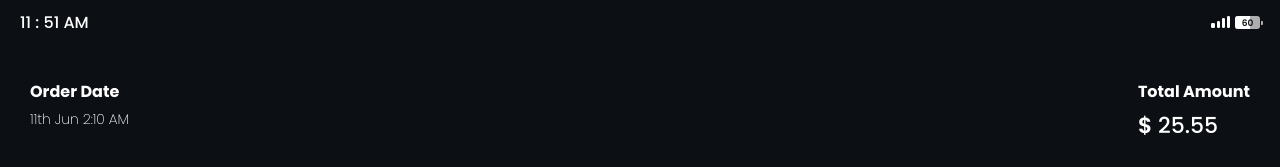
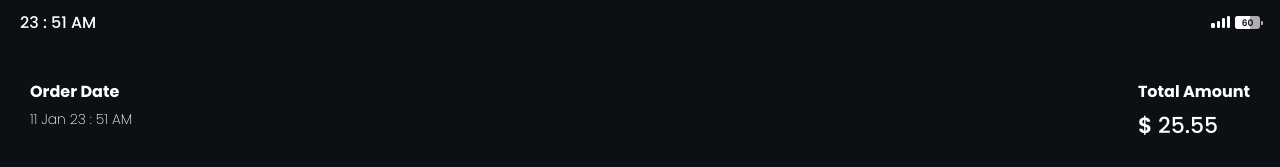
Before and after one commit to 3bdel3ziz-T/Coffee-app-angular, an Angular app: page /history in a window 1280 px wide. Shown: the top 167 px of the page. Built offline with nearby package versions, Linux system fonts and the light colour scheme.

Commit message:
adding more features to history component

```diff
--- a/src/app/models/types/cart-item.ts
+++ b/src/app/models/types/cart-item.ts
@@ -1,10 +1,6 @@
 import { Id, Item } from "./coffee"
 import { SizeOrDose, Size, Dose } from "./size"
 
-export type OrderItem = {
-  date: Date,
-  cartItem: CartItem[],
-}
 export type CartItem = {
   item: Item,
   amounts: Amount
--- /dev/null
+++ b/src/app/models/types/order-history.ts
@@ -0,0 +1,12 @@
+import { CartItem, ItemRef } from "./cart-item"
+
+export type OrderRef = {
+  date: Date,
+  cartRef: ItemRef[]
+  isAccepted: boolean;
+}
+export type OrderItem = {
+  date: Date,
+  cartData: CartItem[],
+  isAccepted: boolean,
+}
--- a/src/app/models/types/user.ts
+++ b/src/app/models/types/user.ts
@@ -1,13 +1,15 @@
 import { ItemRef } from "./cart-item"
 import { Id } from "./coffee"
+import { OrderRef } from "./order-history"
 
 export type User = {
+  userId: string,
   userName: string,
   age?: number,
   email: string,
   cartData: ItemRef[],
   favData: Id[],
-  historyData: (ItemRef[])[],
-  appMode:'light' | 'dark',
+  historyData: (OrderRef[])[],
+  appMode: 'light' | 'dark',
 
 }
--- a/src/app/modules/cart/components/cart/cart.component.html
+++ b/src/app/modules/cart/components/cart/cart.component.html
@@ -2,7 +2,7 @@
   @if (cart.length) {
   <section class="page-content">
     <div class="cart-list">
-      @for (data of cart; track $index) {
+      @for (data of cart; track $index) { @if (isQty1(data.amounts)) {
       <product-item
         [itemData]="data.item"
         [sideTemplate]="isQty1(data.amounts) ? orderDetails : tags"
@@ -84,7 +84,7 @@
           }
         </div>
       </ng-template>
-      }
+      } }
     </div>
   </section>
   @if (cart.length) {
@@ -96,7 +96,7 @@
     <button btnShape>Pay</button>
   </div>
   } }@else {
-    <msg [msg]="'your cart is empty!'" [btnTxt]="'order coffee now!'"></msg>
+  <msg [msg]="'your cart is empty!'" [btnTxt]="'order coffee now!'"></msg>
   }
   <menu-bar></menu-bar>
 </section>
--- a/src/app/modules/orders-history/components/history/history.component.html
+++ b/src/app/modules/orders-history/components/history/history.component.html
@@ -7,15 +7,15 @@
         <div class="item-head">
           <div class="date">
             <h4>order date</h4>
-            <!-- <span>{{orderDate}}</span> -->
-            <span>11th Jun 2:10 AM</span>
+            <span>{{getDate(history.date)}}</span>
+            <!-- <span>11th Jun 2:10 AM</span> -->
           </div>
           <div class="total">
             <h4>Total Amount</h4>
-            <price [price]="orderTotal(history)" [priceSize]="'22px'"></price>
+            <price [price]="orderTotal(history.cartData)" [priceSize]="'22px'"></price>
           </div>
         </div>
-        @for (cartItem of history; track $index) {
+        @for (cartItem of history.cartData; track $index) {
         <product-item
           [sideContentBoxFlex]="{ direction: 'row', gap: '30px' }"
           [titlesSize]="{ mainTitle: '18px', subTitle: '10px' }"
--- a/src/app/modules/orders-history/components/history/history.component.ts
+++ b/src/app/modules/orders-history/components/history/history.component.ts
@@ -1,15 +1,15 @@
 import { Component, OnInit } from '@angular/core';
-import { RouterLink } from '@angular/router';
 import { PriceComponent } from 'src/app/modules/shared/components/price/price.component';
 import { ProductItemComponent } from 'src/app/modules/shared/components/product-item/product-item.component';
 import { HistoryService } from '../../services/history.service';
-import { CartItem, ItemRef } from 'src/app/models/types/cart-item';
+import { CartItem } from 'src/app/models/types/cart-item';
 import { CartService } from 'src/app/modules/cart/services/cart.service';
 import { Price, SizeOrDose } from 'src/app/models/types/size';
 import { Id } from 'src/app/models/types/coffee';
 import { MenuBarComponent } from 'src/app/modules/shared/components/menu-bar/menu-bar.component';
 import { MsgComponent } from 'src/app/modules/shared/components/msg/msg.component';
 import { BtnShapeDirective } from 'src/app/custom_directives/btn-shape.directive';
+import { OrderItem } from 'src/app/models/types/order-history';
 
 @Component({
   selector: 'history-page',
@@ -17,18 +17,33 @@ import { BtnShapeDirective } from 'src/app/custom_directives/btn-shape.directive
   styleUrl: './history.component.scss',
   standalone: true,
   imports:
-    [ProductItemComponent, PriceComponent,MenuBarComponent, MsgComponent, BtnShapeDirective]
+    [ProductItemComponent, PriceComponent, MenuBarComponent, MsgComponent, BtnShapeDirective]
 })
 export class HistoryComponent {
-  historyItems: CartItem[][] = []
+  historyItems: OrderItem[] = []
   constructor(
     private historyService: HistoryService,
     private cartService: CartService) {
     this.historyService.historyObservable.subscribe({
-      next: (historyItems: CartItem[][]) => {
+      next: (historyItems: OrderItem[]) => {
         this.historyItems = historyItems
       }
     })
+  }
+
+  getDate(date: Date): string {
+    const day = date.getDate(),
+      hours = date.getHours(),
+      minutes = date.getMinutes(),
+      months = ["Jan", "Feb", "Mar", "Apr", "May", "Jun", "Jul", "Aug", "Sep", "Oct", "Nov", "Dec"];
+
+    let letter: string = '';
+    day === 1 ? letter = 'st' :
+      day === 2 ? letter = 'nd' :
+        day === 3 ? 'nd' : 'th'
+
+    let orderDate: string = `${day}${letter} ${months[date.getMonth()]} ${hours >= 12 ? hours - 12 : hours + 12} : ${minutes < 10 ? '0' : ''}${minutes} ${hours < 12 ? 'AM' : 'PM'}`;
+    return orderDate
   }
 
   ToPrice(price: number): Price {
--- a/src/app/modules/orders-history/services/history.service.ts
+++ b/src/app/modules/orders-history/services/history.service.ts
@@ -1,16 +1,18 @@
 import { Injectable } from '@angular/core';
-import { Observable, Observer, of } from 'rxjs';
-import { CartItem, ItemRef } from 'src/app/models/types/cart-item';
+import { Observable, of } from 'rxjs';
 import { CartService } from '../../cart/services/cart.service';
+import { OrderItem, OrderRef } from 'src/app/models/types/order-history';
 
 @Injectable({
   providedIn: 'root'
 })
 export class HistoryService {
-  private historyItemsRef: ItemRef[][] = []
+  private historyItemsRef: OrderRef[] = []
   constructor(private cartService: CartService) {
     this.historyItemsRef = [
-      [
+      {
+        date: new Date,
+        cartRef: [
           {
             itemId: 'C1',
             amounts: [
@@ -41,8 +43,11 @@ export class HistoryService {
               }
             ]
           },
-      ],
-      [
+        ], isAccepted: true
+      },
+      {
+        date: new Date,
+        cartRef: [
           {
             itemId: 'C3',
             amounts: [
@@ -73,19 +78,24 @@ export class HistoryService {
               }
             ]
           },
-      ],
+        ], isAccepted: true
+      }
     ]
   }
 
-  private getHistory(historyRef: ItemRef[][]): CartItem[][] {
-    let historyItems: CartItem[][] = [];
-    historyRef.forEach((e: ItemRef[]) => {
-      historyItems.push(this.cartService.getCartItemsByRef(e))
+  private getHistory(historyRef: OrderRef[]): OrderItem[] {
+    let historyItems: OrderItem[] = [];
+    historyRef.forEach((e: OrderRef, i: number) => {
+      historyItems.push({
+        date: historyRef[i].date,
+        cartData: this.cartService.getCartItemsByRef(e.cartRef),
+        isAccepted: true
+      })
     })
     return historyItems
   }
 
-  get historyObservable(): Observable<CartItem[][]> {
+  get historyObservable(): Observable<OrderItem[]> {
     return of(this.getHistory(this.historyItemsRef))
   }
 }
--- a/src/app/modules/shared/components/header/header.component.ts
+++ b/src/app/modules/shared/components/header/header.component.ts
@@ -2,17 +2,20 @@ import { Component, OnInit } from '@angular/core';
 import { NgStyle, NgIf } from '@angular/common';
 
 @Component({
-    selector: 'app-header',
-    templateUrl: './header.component.html',
-    styleUrls: ['./header.component.scss'],
-    standalone: true,
-    imports: [NgStyle, NgIf]
+  selector: 'app-header',
+  templateUrl: './header.component.html',
+  styleUrls: ['./header.component.scss'],
+  standalone: true,
+  imports: [NgStyle, NgIf]
 })
 export class HeaderComponent implements OnInit {
 
   ngOnInit(): void {
-    const dateNow: Date = new Date;
-    this.time = `${dateNow.getHours() > 12 ? dateNow.getHours() - 12 : dateNow.getHours()} : ${dateNow.getMinutes() > 9 ? dateNow.getMinutes() : '0' + dateNow.getMinutes()}  ${dateNow.getHours() >= 12 ? 'pm' : 'am'}`
+    const dateNow: Date = new Date,
+      day = dateNow.getDate(),
+      hours = dateNow.getHours(),
+      minutes = dateNow.getMinutes();
+    this.time = `${hours > 12 ? hours - 12 : hours + 12} : ${minutes < 10 ? '0' : ''}${minutes} ${hours < 12 ? 'AM' : 'PM'}`
 
     this.changeBackground();
   }
```
Lines whose indentation alone changed are shown as unchanged.
